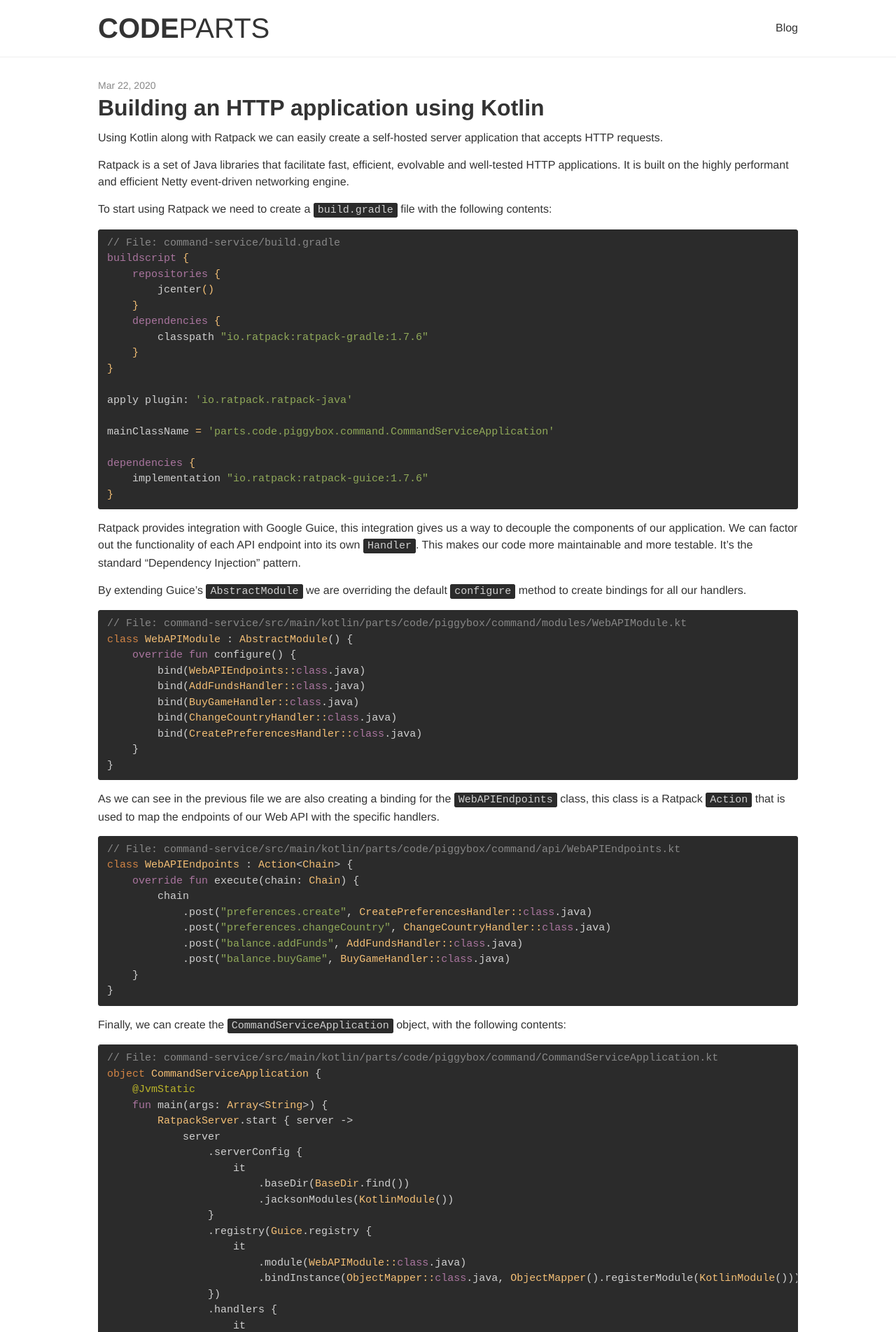
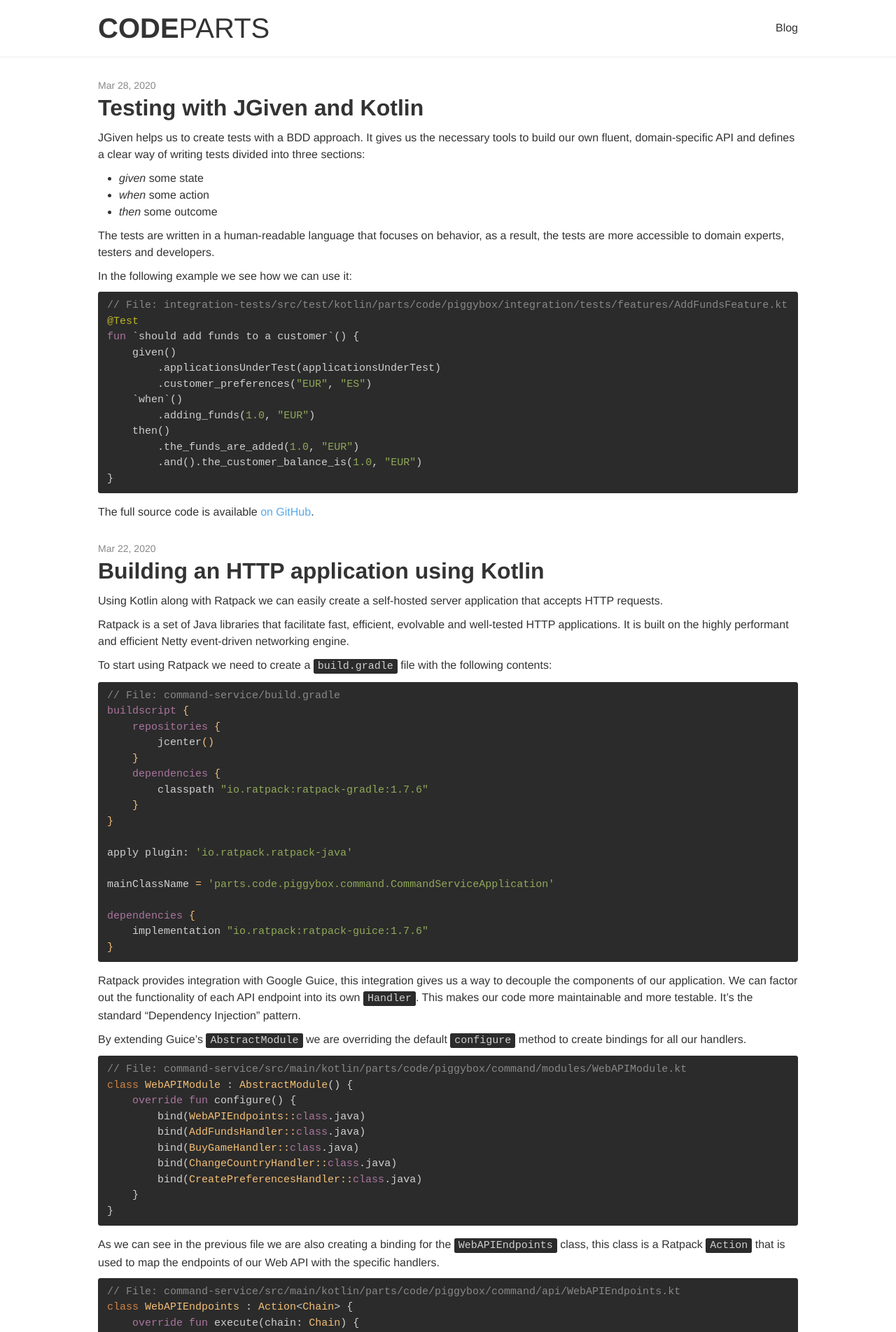
Before and after one commit to casasprunes/codeparts, a Jekyll site: the page built from index.html, in a window 1280 px wide. Shown: the top 1904 px of the page at 70% size. Built offline with Jekyll 4.4.1, drawn with Linux system fonts in a browser that asks for light colours.

Commit message:
Testing with JGiven and Kotlin

```diff
--- /dev/null
+++ b/_posts/2020-03-28-testing-with-jgiven-and-kotlin.markdown
@@ -0,0 +1,33 @@
+---
+layout: post
+title:  "Testing with JGiven and Kotlin"
+date:   2020-03-28 13:00:00 +0100
+tags: kotlin jgiven
+---
+JGiven helps us to create tests with a BDD approach. It gives us the necessary tools to build our own fluent, domain-specific API and defines a clear way of writing tests divided into three sections:
+* _given_ some state
+* _when_ some action
+* _then_ some outcome
+
+The tests are written in a human-readable language that focuses on behavior, as a result, the tests are more accessible to domain experts, testers and developers.
+
+In the following example we see how we can use it:
+
+{% highlight kotlin %}
+// File: integration-tests/src/test/kotlin/parts/code/piggybox/integration/tests/features/AddFundsFeature.kt
+@Test
+fun `should add funds to a customer`() {
+    given()
+        .applicationsUnderTest(applicationsUnderTest)
+        .customer_preferences("EUR", "ES")
+    `when`()
+        .adding_funds(1.0, "EUR")
+    then()
+        .the_funds_are_added(1.0, "EUR")
+        .and().the_customer_balance_is(1.0, "EUR")
+}
+{% endhighlight %}
+
+The full source code is available [on GitHub][github].
+
+[github]: https://github.com/casasprunes/piggybox
--- a/_sass/_base.scss
+++ b/_sass/_base.scss
@@ -31,10 +31,14 @@ body {
  * Set `margin-bottom` to maintain vertical rhythm
  */
 h1, h2, h3, h4, h5, h6,
-p, blockquote, pre,
-ul, ol, dl, figure,
+blockquote, pre,
+figure,
 %vertical-rhythm {
   margin-bottom: $spacing-unit / 2;
+}
+
+p, ul, ol, dl {
+  margin-bottom: $spacing-unit / 3;
 }
 
 
--- a/_sass/_layout.scss
+++ b/_sass/_layout.scss
@@ -175,6 +175,11 @@ aside {
     margin-bottom: $spacing-unit;
   }
 
+  ul {
+    margin-bottom: $spacing-unit / 3;
+    list-style-type: disc;
+  }
+
   :last-child {
     margin: 0;
   }
@@ -196,6 +201,22 @@ aside {
   @include media-query($on-laptop) {
     font-size: 26px;
   }
+}
+
+table {
+  border-spacing: 0;
+  border-collapse: collapse;
+  margin-bottom: $spacing-unit / 2;
+}
+
+th, td {
+  padding: 6px 13px;
+  border: 1px solid #dfe2e5;
+  text-align: left;
+}
+
+tr:nth-child(2n) {
+    background-color: #f6f8fa;
 }
 
 
```
Also changed, not shown: tag/jgiven.md (added, +4 -0 lines).
